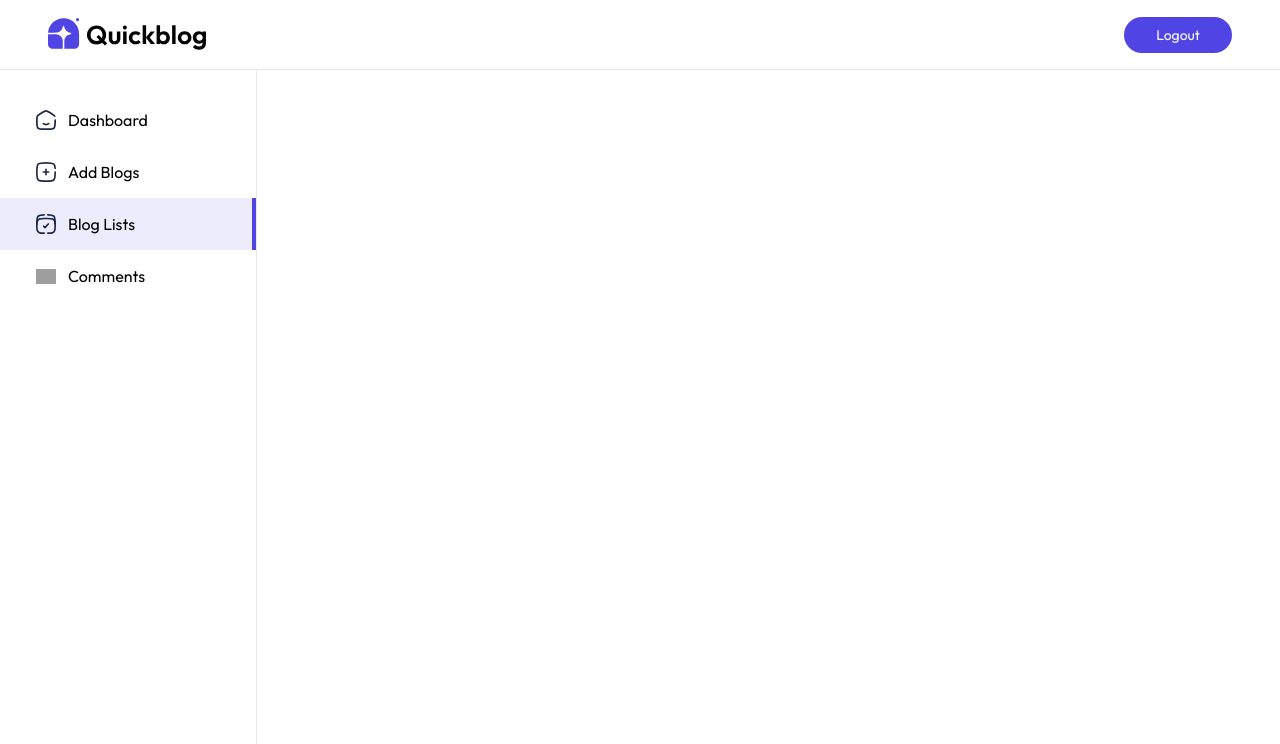
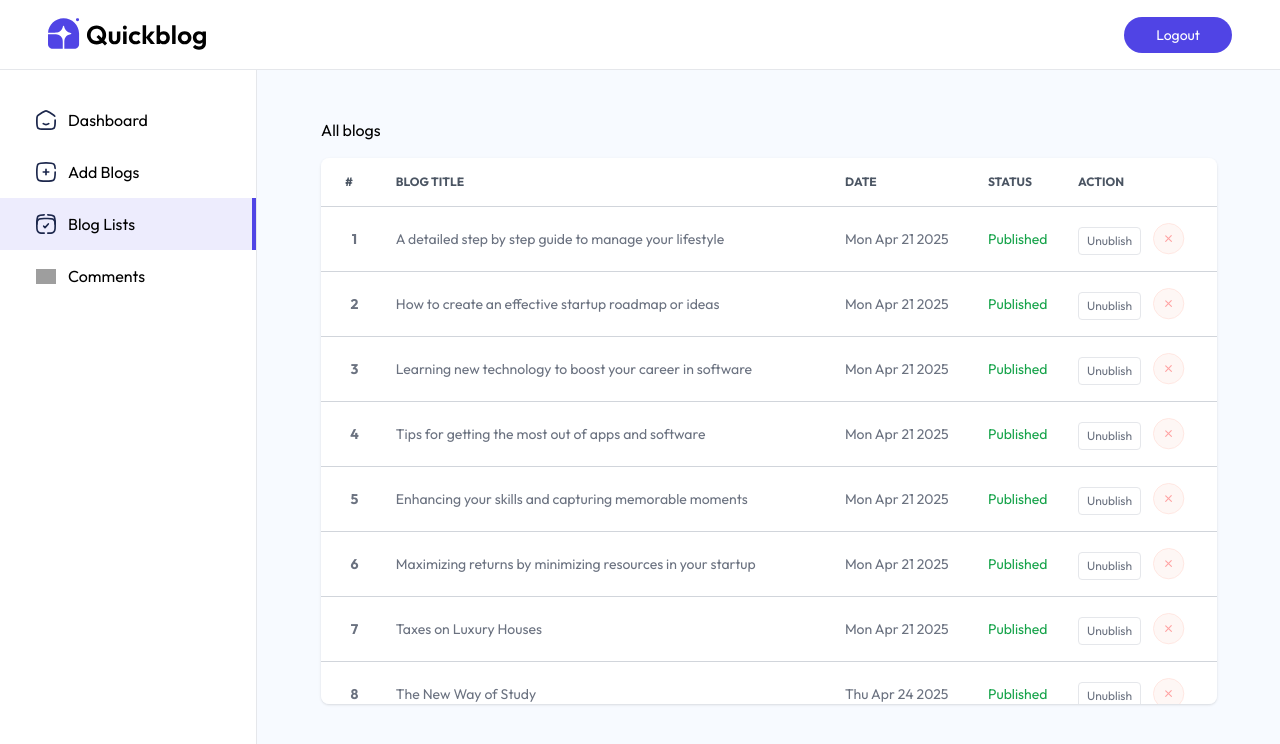
Before and after one commit to AshaSaini-033/QuickBlog, a React (Vite) app in the folder client/: page /admin/listBlog in a window 1280 px wide. Shown: the top 744 px of the page. Built offline with nearby package versions, Linux system fonts and the light colour scheme; grey boxes are pictures that could not be loaded.

Commit message:
added list of blogs

```diff
--- a/client/src/pages/admin/ListBlog.jsx
+++ b/client/src/pages/admin/ListBlog.jsx
@@ -1,9 +1,37 @@
-import React from 'react'
+import React, { useEffect, useState } from 'react'
+import { blog_data } from '../../assets/assets'
+import BlogTable from '../../components/admin/BlogTable'
+const ListBlog = () => {
+    const [blogs,setBlogs] = useState([])
+    const fetchBlogs=async()=>{
+        setBlogs(blog_data)
+    }
+    useEffect(()=>{
+        fetchBlogs()
+    },[])
+  return (
+    <div className='flex-1 pt-5 px-5 sm:pt-12 sm:pl-16 bg-blue-50/50'>
+      <h1>All blogs</h1>
 
-const ListBlog = () => {
-  return (
-    <div>
-
+            {/* List of blogs */}
+       <div className='relative mt-4 h-4/5 max-w-4xl overflow-x-auto shadow rounded-lg scrollbar-hide bg-white'>
+        <table className='w-full text-sm text-gray-500 '>
+            <thead className='text-xs text-gray-600 text-left uppercase'>
+                <tr>
+                    <th scope='col' className='px-2 py-4 xl:px-6'>#</th>
+                     <th scope='col' className='px-2 py-4'>Blog Title</th>
+                      <th scope='col' className='px-2 py-4 max-sm:hidden'>Date</th>
+                       <th scope='col' className='px-2 py-4 max-sm:hidden'>Status</th>
+                        <th scope='col' className='px-2 py-4'>Action</th>
+                </tr>
+            </thead>
+            <tbody>
+                {blogs.map((blog,index)=>{
+                   return <BlogTable key ={blog._id} blog={blog} fetchBlogs={fetchBlogs} index={index+1} />
+                })}
+            </tbody>
+        </table>
+      </div>
     </div>
   )
 }
```
